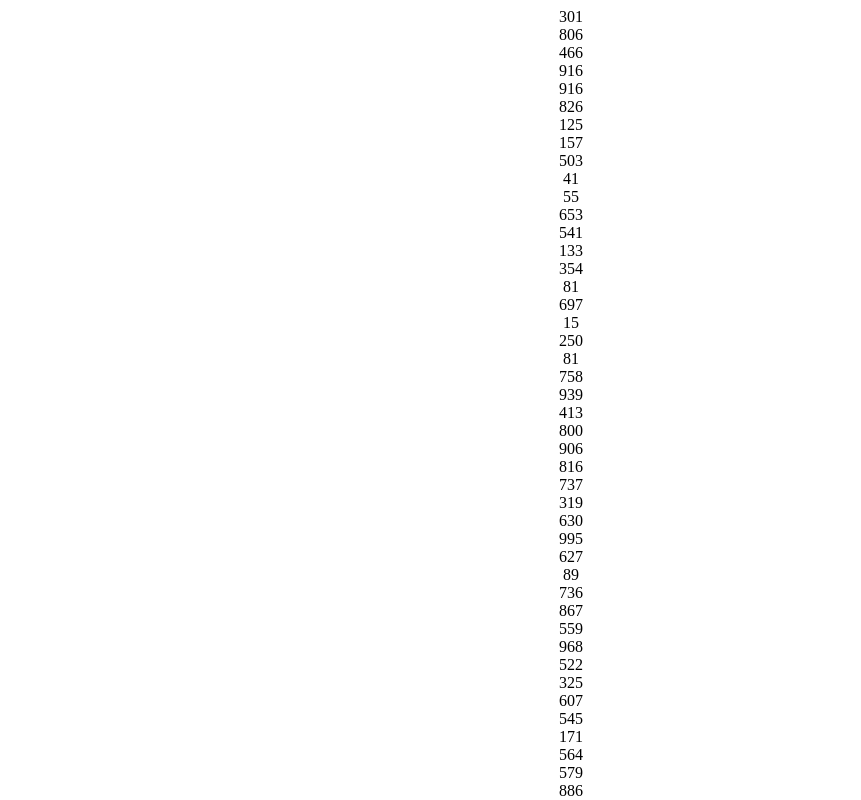
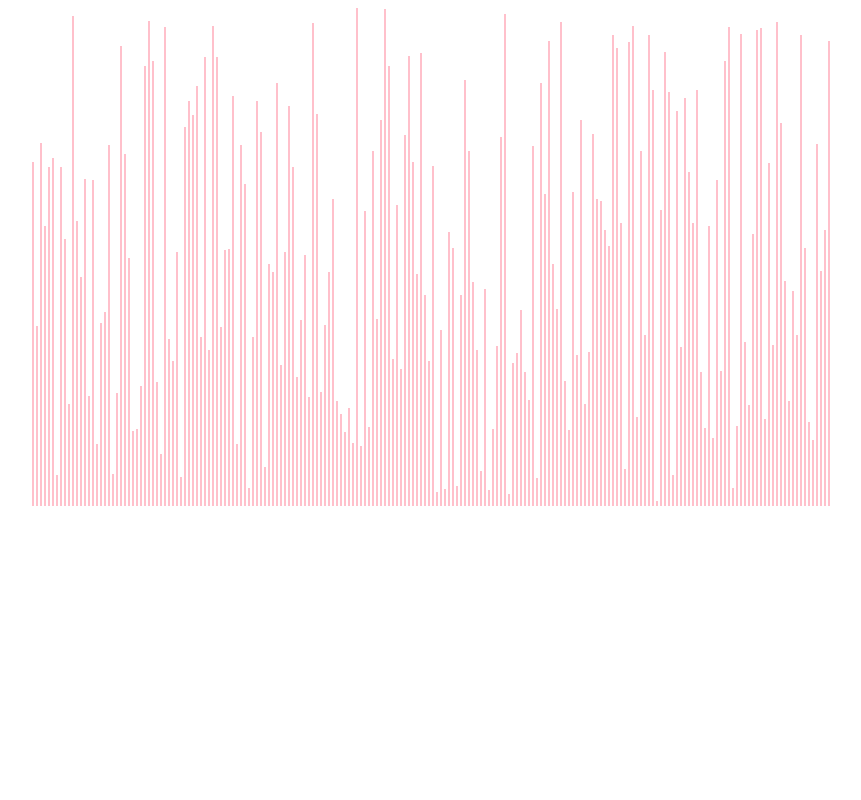
Before and after one commit to drrh12/Sort-Algorithms-Visualization, a React (Create React App) app: page / in a window 1280 px wide. Shown: the top 800 px of the page, without its empty margins (69-930 px from the left). Built offline with nearby package versions, Linux system fonts and the light colour scheme.

Commit message:
Bars style added

```diff
--- a/src/components/SortingVisualizer/SortingVisualizer.css
+++ b/src/components/SortingVisualizer/SortingVisualizer.css
@@ -0,0 +1,11 @@
+.main-container {
+  position: absolute;
+  left: 100px;
+}
+
+.bars {
+  width: 2px;
+  background-color: pink;
+  display: inline-block;
+  margin: 0 1px;
+}
--- a/src/components/SortingVisualizer/SortingVisualizer.jsx
+++ b/src/components/SortingVisualizer/SortingVisualizer.jsx
@@ -1,4 +1,5 @@
 import React, { useState } from "react";
+import "./SortingVisualizer.css";
 
 function SortingVisualizer() {
   //function to generate random numbers between two given variables
@@ -8,20 +9,18 @@ function SortingVisualizer() {
 
   const [array] = useState([]);
 
-  for (let i = 0; i < 100; i++) {
-    array.push(randomIntFromInterval(5, 1000));
+  for (let i = 0; i < 200; i++) {
+    array.push(randomIntFromInterval(5, 500));
   }
 
   console.log(array);
 
   return (
-    <>
+    <div className="main-container">
       {array.map((val, key) => (
-        <div className="main" key={key}>
-          {val}
-        </div>
+        <div className="bars" key={key} style={{ height: `${val}px` }}></div>
       ))}
-    </>
+    </div>
   );
 }
 
```
